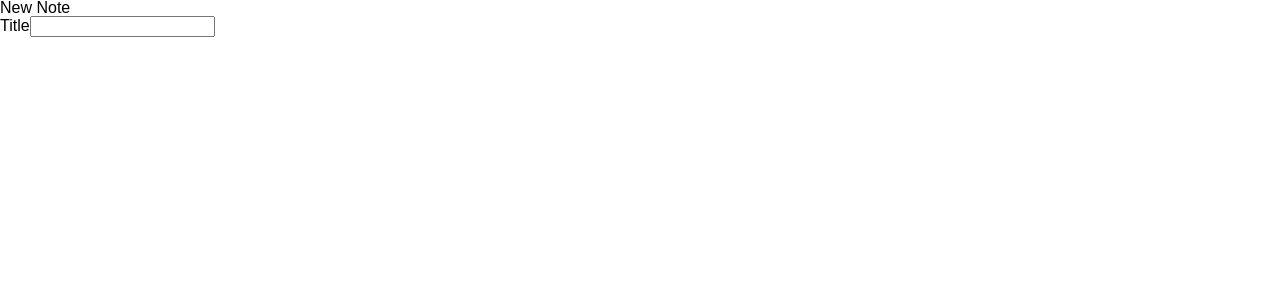
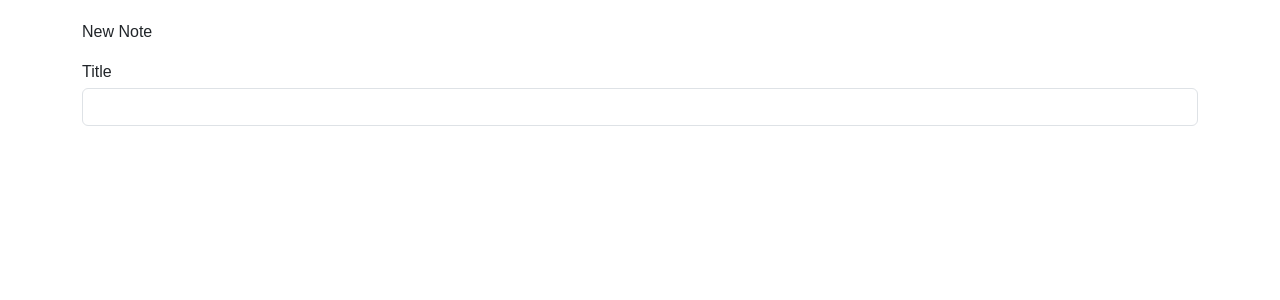
Before and after one commit to elisetvy/notadez, a React (Vite) app: page /new in a window 1280 px wide. Shown: the top 300 px of the page. Built offline with nearby package versions, Linux system fonts and the light colour scheme.

Commit message:
Config bootstrap

```diff
--- a/package.json
+++ b/package.json
@@ -10,6 +10,7 @@
     "preview": "vite preview"
   },
   "dependencies": {
+    "bootstrap": "^5.3.3",
     "react": "^18.2.0",
     "react-bootstrap": "^2.10.2",
     "react-dom": "^18.2.0",
--- a/src/App.tsx
+++ b/src/App.tsx
@@ -1,11 +1,12 @@
 import { Routes, Route, Navigate } from "react-router-dom";
+import { Container } from "react-bootstrap";
 
 import NewNote from "./components/NewNote/NewNote";
-import "./App.css";
+import "bootstrap/dist/css/bootstrap.min.css";
 
 function App() {
   return (
-    <div className="">
+    <Container className="my-4">
       <Routes>
         <Route path="/" element={<p>Home</p>} />
         <Route path="/new" element={<NewNote />} />
@@ -15,7 +16,7 @@ function App() {
         </Route>
         <Route path="*" element={<Navigate to="/" />} />
       </Routes>
-    </div>
+    </Container>
   );
 }
 
--- a/src/components/NewNote/NewNote.tsx
+++ b/src/components/NewNote/NewNote.tsx
@@ -3,7 +3,7 @@ import NoteForm from "../NoteForm/NoteForm";
 function NewNote() {
   return (
     <>
-      <p className="">New Note</p>
+      <p className="mb-4">New Note</p>
       <NoteForm />
     </>
   );
--- a/src/components/NoteForm/NoteForm.tsx
+++ b/src/components/NoteForm/NoteForm.tsx
@@ -1,4 +1,4 @@
-import { Col, Row, Form, Stack } from "react-bootstrap";
+import { Form, Stack, Row, Col } from "react-bootstrap";
 
 function NoteForm() {
   return (
```
Also changed, not shown: 1 other file (tests, documents, lock files or other folders).
